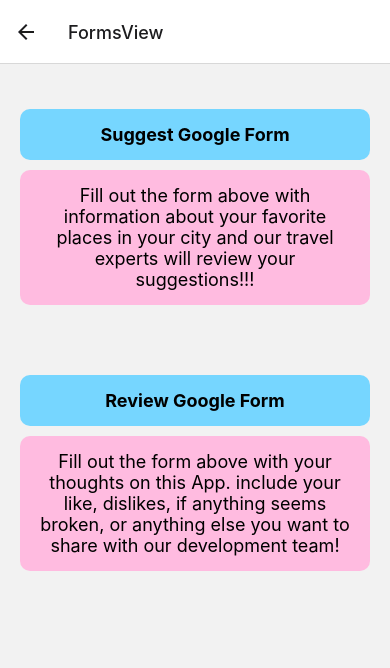
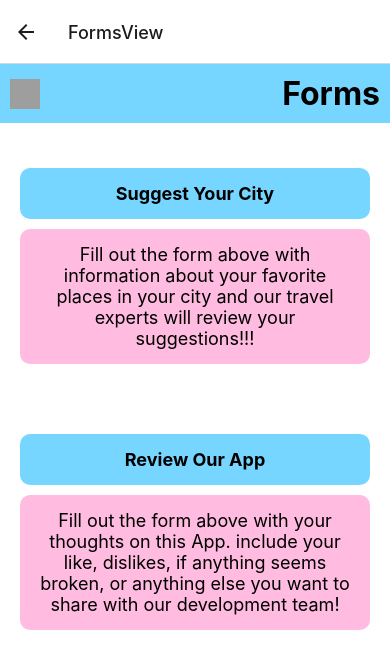
Before and after one commit to marinarosenwald/RoamRaveApplication, a React Native app: screen /FormsView in a window 390 px wide. Shown: the top 668 px of the page. Built offline with nearby package versions, Linux system fonts and the light colour scheme; grey boxes are pictures that could not be loaded.

Commit message:
#Fixing the UX

```diff
--- a/components/Favorites.js
+++ b/components/Favorites.js
@@ -32,10 +32,12 @@
         <TouchableOpacity onPress={() => navigation.navigate('Menu')}>
           <Image source={{ uri: 'https://img.icons8.com/ios-filled/50/ff00ff/menu--v1.png' }} style={styles.menuIcon} />
         </TouchableOpacity>
+
+
+
         <Text style={styles.title}>Favorites</Text>
         <Image source={{ uri: 'https://img.icons8.com/ios-filled/50/ff0000/like.png' }} style={styles.heartIcon} />
-        <Image source={{ uri: 'https://img.icons8.com/ios-filled/50/ff0000/like.png' }} style={styles.heartIcon} />
-      </View>
+        </View>
       <FlatList
         data={activities}
         keyExtractor={(item) => item.id.toString()}
--- a/components/FormsView.js
+++ b/components/FormsView.js
@@ -1,5 +1,5 @@
 import React from 'react';
-import { View, Text, ScrollView, Linking, TouchableOpacity, StyleSheet } from 'react-native';
+import { View, Text, ScrollView, Linking, TouchableOpacity, StyleSheet, Image } from 'react-native';
 import { useNavigation } from '@react-navigation/native';
 
 const FormsView = () => {
@@ -8,16 +8,23 @@
   const Pink = '#ffbbe0';
 
   return (
-    <ScrollView style={styles.container}>
+    <View style={styles.container}>
+      <View style={styles.header}>
+        <TouchableOpacity onPress={() => navigation.navigate('Menu')}>
+          <Image source={{ uri: 'https://img.icons8.com/ios-filled/50/ff00ff/menu--v1.png' }} style={styles.menuIcon} />
+        </TouchableOpacity>
+        <Text style={styles.title}>Forms</Text>
+      </View>
+      <ScrollView style={styles.scrollContainer}>
         <View style={styles.spacer} />
         <View style={styles.innerContainer}>
           <TouchableOpacity
-          style={[styles.linkContainer, { backgroundColor: skyBlue }]}
+            style={[styles.linkContainer, { backgroundColor: '#76d6ff' }]}
             onPress={() => Linking.openURL("https://docs.google.com/forms/d/e/1FAIpQLSfef7lCeuM_tIP24sY9Hw2oLF-35ELGNfP9BORXrafSGBMuqg/viewform?usp=sf_link")}
           >
-          <Text style={styles.linkText}>Suggest Google Form</Text>
+            <Text style={styles.linkText}>Suggest Your City</Text>
           </TouchableOpacity>
-        <View style={[styles.textContainer, { backgroundColor: '#ffbbe0' }]}>
+          <View style={[styles.textContainer, { backgroundColor: Pink }]}>
             <Text style={styles.text}>
               Fill out the form above with information about your favorite places in your city and our travel experts will review your suggestions!!!
             </Text>
@@ -26,23 +33,45 @@
         <View style={styles.spacerLarge} />
         <View style={styles.innerContainer}>
           <TouchableOpacity
-          style={[styles.linkContainer, { backgroundColor: skyBlue }]}
+            style={[styles.linkContainer, { backgroundColor: '#76d6ff' }]}
             onPress={() => Linking.openURL("https://docs.google.com/forms/d/e/1FAIpQLSfxP0GzA1x7GnxBsIIL8p7QwmpWlYkxxJSlmTNiumEAlGRHZg/viewform?usp=sf_link")}
           >
-          <Text style={styles.linkText}>Review Google Form</Text>
+            <Text style={styles.linkText}>Review Our App</Text>
           </TouchableOpacity>
-        <View style={[styles.textContainer, { backgroundColor: '#ffbbe0' }]}>
+          <View style={[styles.textContainer, { backgroundColor:  '#ffbbe0' }]}>
             <Text style={styles.text}>
               Fill out the form above with your thoughts on this App. include your like, dislikes, if anything seems broken, or anything else you want to share with our development team!
             </Text>
           </View>
         </View>
       </ScrollView>
+    </View>
   );
 };
 
 const styles = StyleSheet.create({
   container: {
+    flex: 1,
+    backgroundColor: '#fff',
+  },
+  header: {
+    flexDirection: 'row',
+    alignItems: 'center',
+    justifyContent: 'space-between',
+    backgroundColor: '#76d6ff',
+    padding: 10,
+  },
+  menuIcon: {
+    width: 30,
+    height: 30,
+  },
+  title: {
+    fontSize: 32,
+    fontWeight: 'bold',
+    color: 'black',
+    textAlign: 'center',
+  },
+  scrollContainer: {
     flex: 1,
     padding: 20,
   },
--- a/components/Memories.js
+++ b/components/Memories.js
@@ -1,14 +1,12 @@
-import React, { useState, useEffect } from 'react';
+import React, { useEffect, useState } from 'react';
 import { View, Text, FlatList, TouchableOpacity, StyleSheet, Image } from 'react-native';
 import AsyncStorage from '@react-native-async-storage/async-storage';
 import { useNavigation } from '@react-navigation/native';
-import Memory from './Memory';
+import Memory from './Memory'; // Import Memory model
 
 const Memories = () => {
   const [memories, setMemories] = useState([]);
   const navigation = useNavigation();
-  const skyBlue = '#76d6ff';
-  const babyPink = '#ffbbe0';
 
   useEffect(() => {
     loadMemories();
@@ -18,46 +16,20 @@
     try {
       const memoriesData = await AsyncStorage.getItem('MemoriesData');
       if (memoriesData) {
-        const parsedMemories = JSON.parse(memoriesData).map(memory => new Memory(memory.id, memory.title, memory.summary, memory.photos));
+        const parsedMemories = JSON.parse(memoriesData);
         setMemories(parsedMemories);
-      } else {
-        const initialMemories = await loadMemoriesFromJSON();
-        setMemories(initialMemories);
-        saveMemoriesToAsyncStorage(initialMemories);
       }
     } catch (error) {
       console.error("Error loading memories:", error);
     }
   };
 
-  const loadMemoriesFromJSON = async () => {
-    try {
-      const response = await fetch('path/to/MemoriesData.json'); // Replace with the correct path to your JSON file
-      const data = await response.json();
-      return data.map(memory => new Memory(memory.id, memory.title, memory.summary, memory.photos));
-    } catch (error) {
-      console.error("Error loading memories from JSON:", error);
-      return [];
-    }
-  };
-
-  const saveMemoriesToAsyncStorage = async (memories) => {
-    try {
-      await AsyncStorage.setItem('MemoriesData', JSON.stringify(memories));
-    } catch (error) {
-      console.error("Error saving memories:", error);
-    }
-  };
-
   return (
     <View style={styles.container}>
-      <View style={styles.navBar}>
+      <View style={styles.header}>
         <TouchableOpacity onPress={() => navigation.navigate('Menu')}>
-          <Image source={require('../assets/NavIcon.png')} style={styles.navIcon} />
+          <Image source={{ uri: 'https://img.icons8.com/ios-filled/50/ff00ff/menu--v1.png' }} style={styles.menuIcon} />
         </TouchableOpacity>
-        <Text style={styles.navTitle}>RoamRave</Text>
-      </View>
-      <View style={styles.header}>
         <Text style={styles.title}>Memories</Text>
         <TouchableOpacity onPress={() => navigation.navigate('AddMemory')}>
           <Image source={{ uri: 'https://img.icons8.com/ios-filled/50/000000/plus-math.png' }} style={styles.plusIcon} />
@@ -86,54 +58,45 @@
     flex: 1,
     backgroundColor: '#fff',
   },
-  navBar: {
-    flexDirection: 'row',
-    alignItems: 'center',
-    backgroundColor: '#76d6ff',
-    paddingVertical: 10,
-  },
-  navIcon: {
-    width: 30,
-    height: 30,
-    marginLeft: 20,
-  },
-  navTitle: {
-    flex: 1,
-    color: 'black',
-    fontWeight: 'bold',
-    fontSize: 24,
-    textAlign: 'center',
-  },
   header: {
     flexDirection: 'row',
     alignItems: 'center',
     justifyContent: 'space-between',
-    marginTop: 25,
-    marginHorizontal: 20,
+    backgroundColor: '#76d6ff', // skyBlue color
+    padding: 10,
+  },
+  menuIcon: {
+    width: 30,
+    height: 30,
+    marginRight: 10,
   },
   title: {
     fontSize: 32,
+    fontWeight: 'bold',
+    color: 'black',
   },
   plusIcon: {
     width: 30,
     height: 30,
   },
   memoryItem: {
-    backgroundColor: '#ffbbe0',
+    backgroundColor: '#ffbbe0', // babyPink color
     padding: 15,
     borderRadius: 10,
+    flexDirection: 'row',
+    alignItems: 'center',
+    justifyContent: 'space-between',
+    marginVertical: 5,
     marginHorizontal: 20,
-    marginVertical: 10,
-    flexDirection: 'row',
-    justifyContent: 'space-between',
-    alignItems: 'center',
   },
   memoryTitle: {
     fontSize: 18,
+    color: 'black',
   },
   chevronIcon: {
-    width: 30,
-    height: 30,
+    width: 20,
+    height: 20,
+    tintColor: 'black',
   },
   list: {
     paddingBottom: 20,
```
Lines whose indentation alone changed are shown as unchanged.
